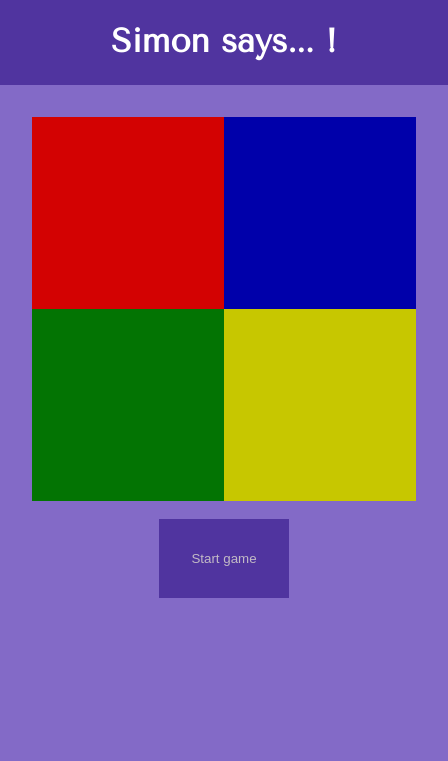
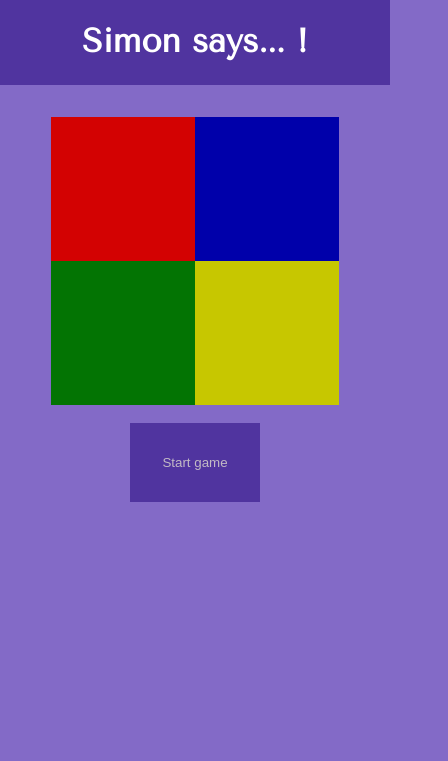
Before and after one commit to Mipmipp/simon-says, a plain HTML site: page index.html in a window 390 px wide. Both pictures are taken after a click on the button "slow". Shown: the top 761 px of the page, 448 px wide, since content can reach past the window. Drawn offline with nearby package versions, Linux system fonts and the light colour scheme.

Commit message:
Update responsive

```diff
--- a/index.css
+++ b/index.css
@@ -6,6 +6,24 @@ body {
    min-height: 100%;
    margin: auto;
    background-color: #836ac7;
+}
+
+@media only screen and (max-width: 600px) {
+   #red-box {
+      padding: 4.5rem !important;
+   }
+
+   #blue-box {
+      padding: 4.5rem !important;
+   }
+
+   #green-box {
+      padding: 4.5rem !important;
+   }
+
+   #yellow-box {
+      padding: 4.5rem !important;
+   }
 }
 
 .header {
@@ -59,7 +77,7 @@ body {
    margin-top: -1.5rem;
 }
 
-button{
+button {
    position: relative;
    margin: 10px;
    padding: 10px 15px;
@@ -68,7 +86,7 @@ button{
    background: #50349f;
    color: rgba(207, 202, 202, 0.897);
    cursor: pointer;
-    transition: .5s;
+   transition: 0.5s;
    overflow: hidden;
    padding: 2rem;
 }
@@ -219,7 +237,6 @@ button:hover span:nth-child(4) {
    margin: 10px;
 }
 
-
 #actual-score p {
    color: #0e0525;
    font-size: 25px;
@@ -230,7 +247,7 @@ button:hover span:nth-child(4) {
    display: grid;
    grid-template:
       "header" 85px
-        "main"   auto
+      "main" auto
       "footer" 80px;
 }
 
@@ -254,14 +271,14 @@ button:hover span:nth-child(4) {
 }
 
 h1 {
-    font-family: 'Tenor Sans', sans-serif;
+   font-family: "Tenor Sans", sans-serif;
    text-align: center;
    color: white;
    font-size: 33px;
 }
 
 .footer-information p {
-    font-family: 'Tenor Sans', sans-serif;
+   font-family: "Tenor Sans", sans-serif;
    text-align: center;
    color: white;
    font-size: 17.5px;
```
Lines whose indentation alone changed are shown as unchanged.
